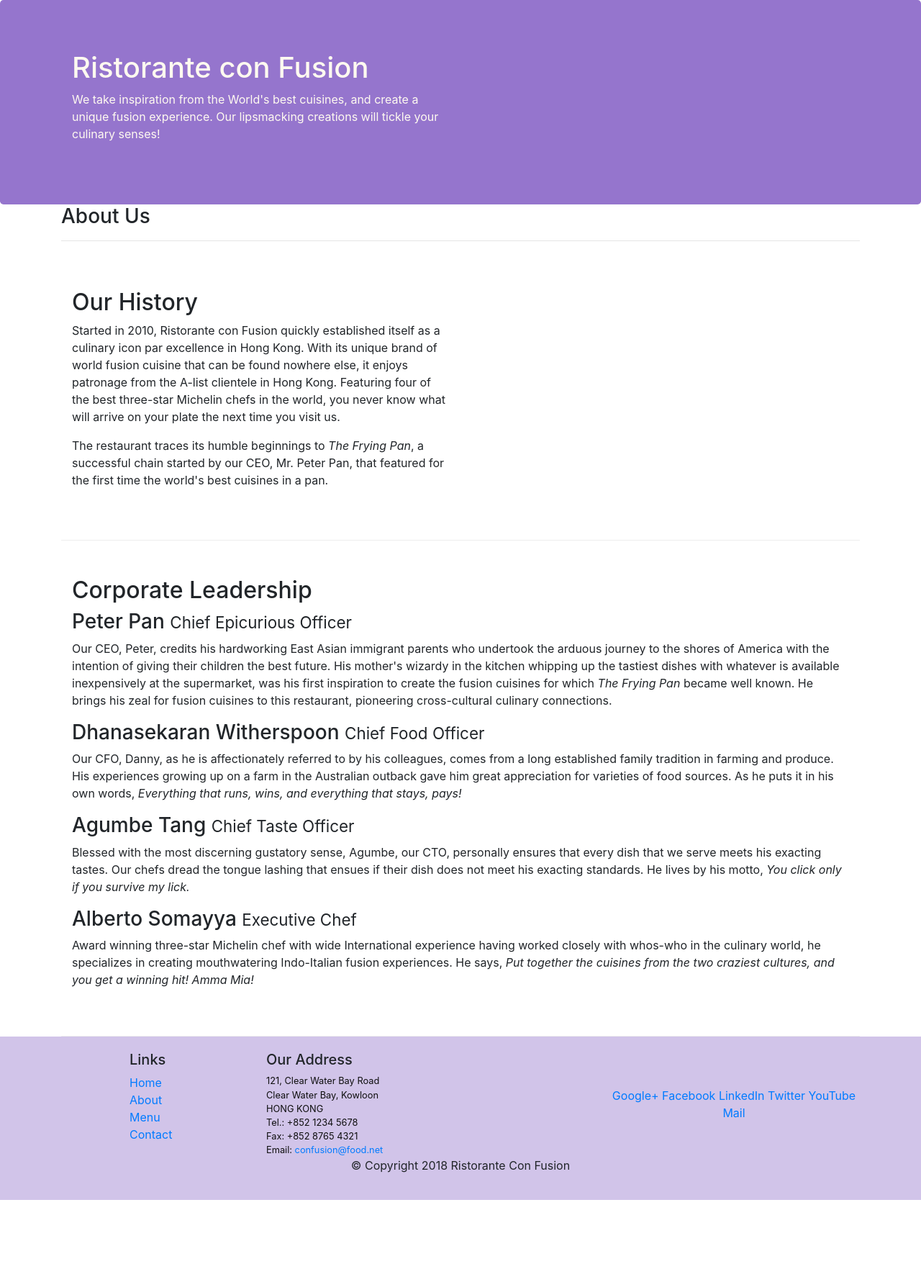
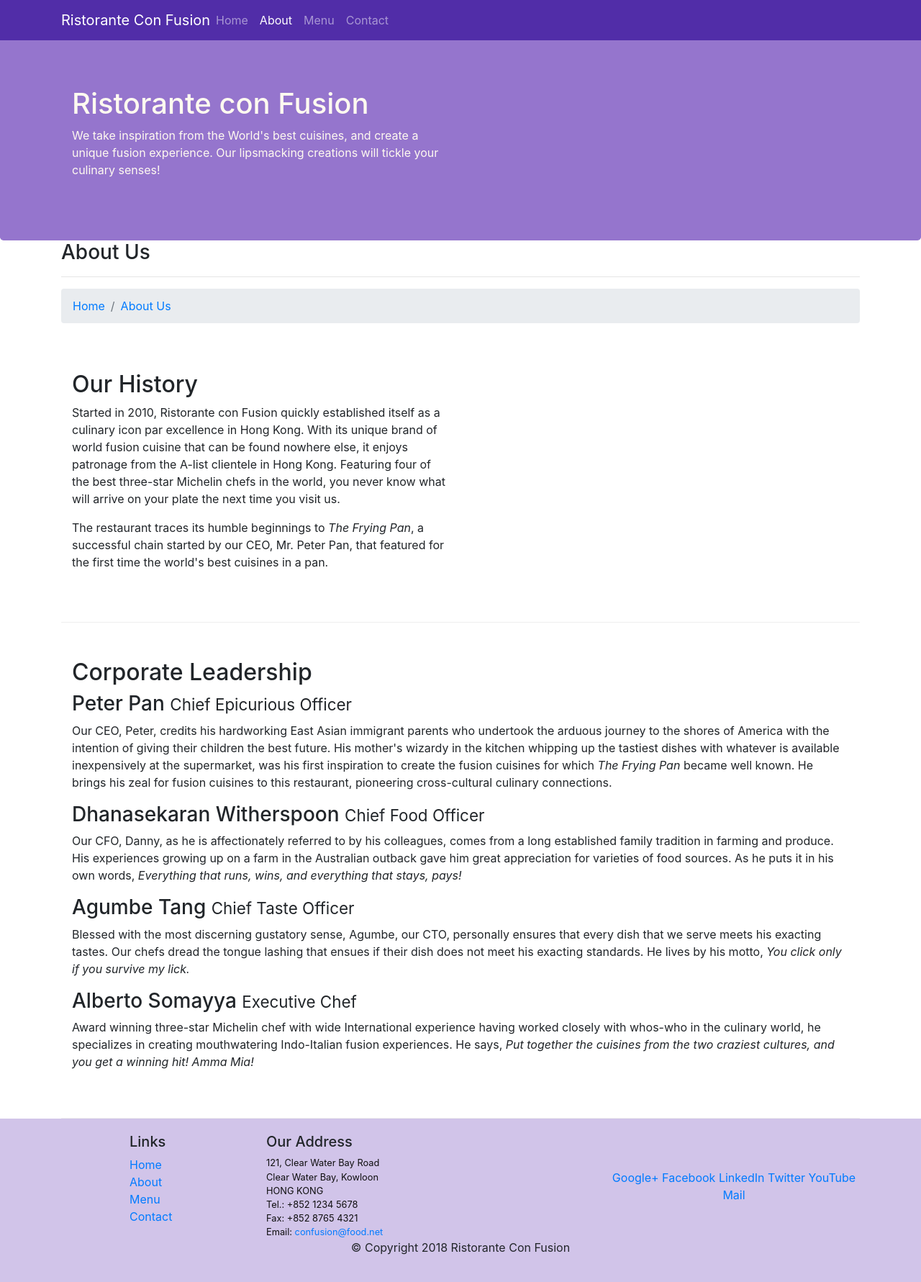
Before and after one commit to hamzacampoamor/Campo_Restaurant, a PHP site: page /aboutus.html in a window 1280 px wide. Shown: the whole page at 72% size. Before the commit the page ends 1667 px from the top, so only its background shows below. Run offline with PHP 8.4, Linux system fonts and the light colour scheme; some libraries are stand-ins or nearby versions.

Commit message:
Navbar and Breadcrumbs

```diff
--- a/aboutus.html
+++ b/aboutus.html
@@ -1,6 +1,24 @@
 <!DOCTYPE html>
 <html lang="en">
 
+<nav class="navbar navbar-dark navbar-expand-sm  fixed-top">
+    <div class="container">
+        <button class="navbar-toggler" type="button" data-toggle="collapse" data-target="#Navbar">
+            <span class="navbar-toggler-icon"></span>
+        </button>
+
+        <a class="navbar-brand mr-auto" href="./index.html">Ristorante Con Fusion</a>
+        <div class="collapse navbar-collapse" id="Navbar">
+            <ul class="navbar-nav mr-auto">
+            <li class="nav-item"> <a class="nav-link" href="./index.html"> Home </a> </li>
+            <li class="nav-item active"> <a class="nav-link" href="#"> About </a> </li>
+            <li class="nav-item"> <a class="nav-link" href="#"> Menu </a> </li>
+            <li class="nav-item"> <a class="nav-link" href="#"> Contact </a> </li>
+        </ul>
+        </div>
+
+    </div>
+</nav>
 <head>
 
     <meta charset="utf-8">
@@ -32,6 +50,10 @@
             <div class="col-12">
                <h3>About Us</h3>
                <hr>
+               <ol class="col-12 breadcrumb">
+                   <li class="breadcrumb-item"><a href="./index.html">Home</a></li>
+                   <li class="breadcrumb-item "><a href="#">About Us</a></li>
+               </ol>
             </div>
         </div>
 
@@ -69,7 +91,7 @@
                 <div class="col-4 offset-1 col-sm-2">
                     <h5>Links</h5>
                     <ul class="list-unstyled">
-                        <li><a href="#">Home</a></li>
+                        <li><a href="./index.html">Home</a></li>
                         <li><a href="#">About</a></li>
                         <li><a href="#">Menu</a></li>
                         <li><a href="#">Contact</a></li>
--- a/css/styles.css
+++ b/css/styles.css
@@ -25,3 +25,10 @@ margin: 0px auto;
     margin:0px;
     color:#0f0f0f;
 }
+body{
+    padding: 50px 0px 0px 0px;
+    z-index: 0;
+}
+.navbar-dark{
+    background-color: #512DA8;
+}
```
Also changed, not shown: index.html (+20 -1 lines).
